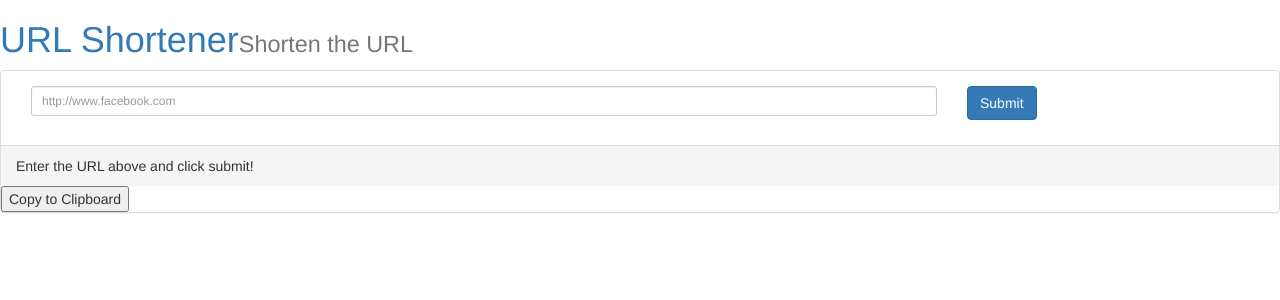
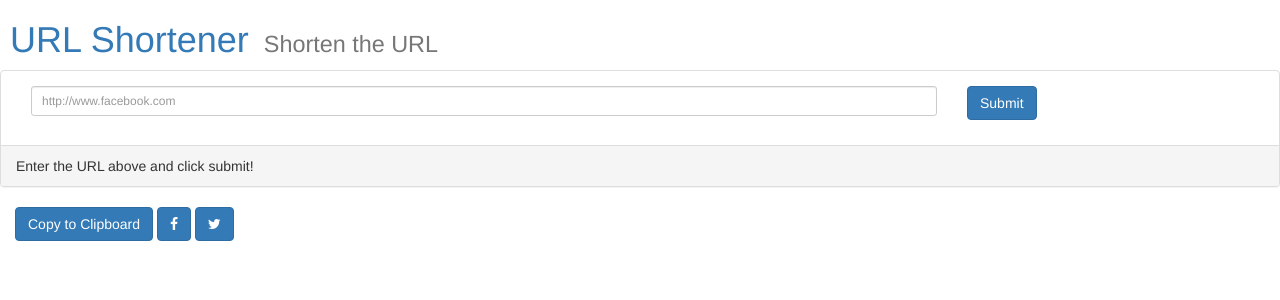
Before and after one commit to devanshgoenka97/url-shortener, a Django app: template templates/index.html in a window 1280 px wide. Shown: the top 300 px of the page. Run offline with Django 3.2, Linux system fonts and the light colour scheme; the template is opened without the code that fills it, so the values that code supplies are empty; parts of the project's set-up code (start-up, migrations or seed data) failed here and were passed over; some libraries are stand-ins or nearby versions.

Commit message:
Added Copy to Clipboard button

```diff
--- a/templates/base.html
+++ b/templates/base.html
@@ -4,6 +4,7 @@
  <title>{% block title %}Welcome to URLShortener{% endblock %}</title>
  {% load staticfiles %}
  <link rel="stylesheet" href="https://maxcdn.bootstrapcdn.com/bootstrap/3.3.1/css/bootstrap.min.css">
+ <link rel="stylesheet" href="http://cdnjs.cloudflare.com/ajax/libs/font-awesome/4.4.0/css/font-awesome.min.css">
  <script src="//ajax.googleapis.com/ajax/libs/jquery/1.9.1/jquery.min.js"></script>
  <meta name="viewport" content="width=device-width, initial-scale=1">
 </head>
@@ -37,20 +38,15 @@ function returnSuccess(data) {
  alert("Empty Field");
  }
 
- $(".clipboard").click(function(){
- 	copyToClipboard("#url-result");
+ $("#clipboard").click(function(){
+ 	copyToClipboard("#url-result a");
      });
 
  function copyToClipboard(element) {
- 	try{
     var $temp = $("<input>")
     $("body").append($temp);
     $temp.val($(element).text()).select();
-    document.execCommand("copy");}
-    catch(e)
-    {
-    	console.log("Fail Fail");
-    }
+    document.execCommand("copy");
     $temp.remove();
 }
 
@@ -59,7 +55,7 @@ function returnSuccess(data) {
 <body>
 <div id="wrap">
 <header>
- <h1><a href="#">URL Shortener</a><small>Shorten the URL</small></h1>
+ <h1 style="margin-left:10px"><a href="#">URL Shortener</a><small style="margin-left:15px">Shorten the URL</small></h1>
 </header>
 
 <div id="content2">
--- a/templates/index.html
+++ b/templates/index.html
@@ -1,6 +1,6 @@
 {% extends "base.html" %}
 
-{% block title %}URL Shortener - Make your URL shorter!{% endblock %}
+{% block title %}URL Shortener!{% endblock %}
 
 {% block content %}
 
@@ -15,7 +15,14 @@
  </div>
  </div>
  <div class="panel-footer"><span id="url-result">Enter the URL above and click submit!</span></div>
- <button class="clipboard">
+</div>
+<div class="col-sm-3">
+ <button  id="clipboard" class="btn btn-primary">
  	Copy to Clipboard</button>
-</div>
+  <button  id="facebook" class="btn btn-primary">
+ 	<i class="fa fa-facebook"></i></button>
+  <button  id="twitter" class="btn btn-primary">
+  	<i class="fa fa-twitter"></i>
+ </button>
+ </div>
 {% endblock %}
```
